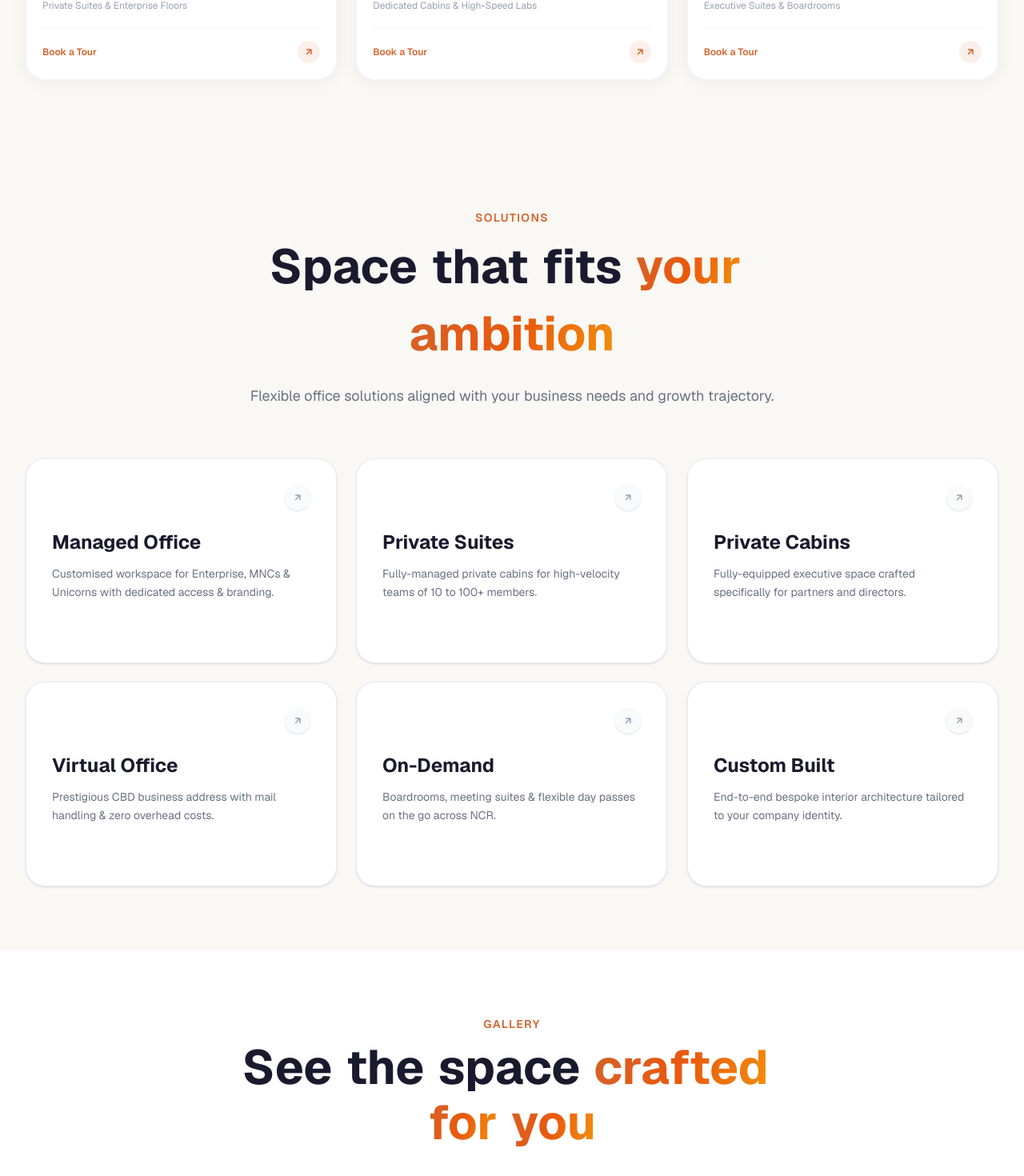
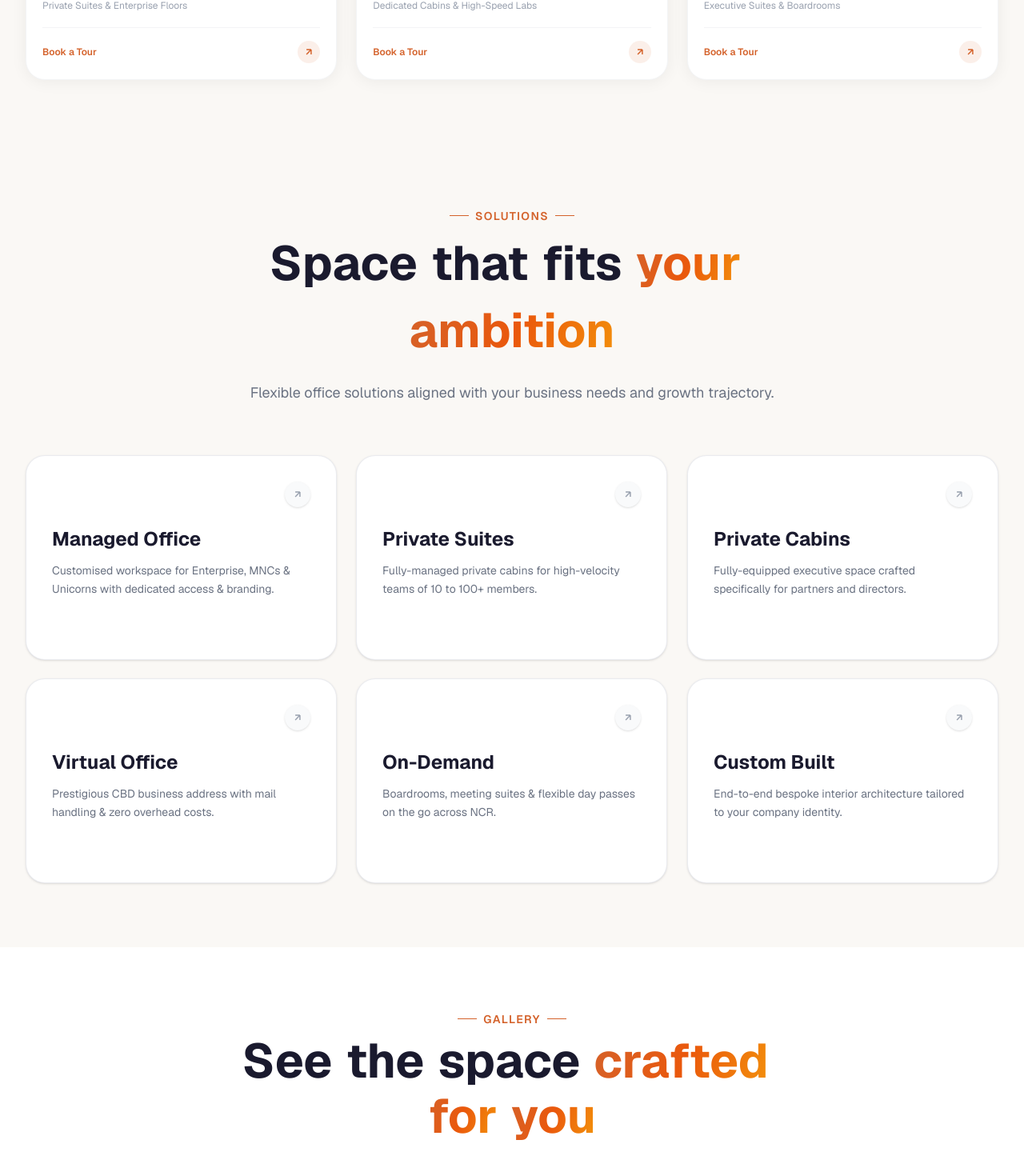
Before and after one commit to Comptech-Enterprises/onwards-website, a Next.js app: page / in a window 1280 px wide. Shown: the part 1734-3204 px from the top of the page at 80% size. Built offline with nearby package versions, Linux system fonts and the light colour scheme.

Commit message:
Revert "chore: unify Solutions and Gallery eyebrow style to match Locations"
This reverts commit 7bad94ed5be0d58c6446334079bf65530404c73a.

```diff
--- a/src/app/page.tsx
+++ b/src/app/page.tsx
@@ -1232,8 +1232,9 @@ export default function Home() {
         <div className="max-w-7xl mx-auto px-6 lg:px-8">
           <div className="max-w-3xl mx-auto text-center mb-16">
             <Reveal>
-              <span className="text-[#d4622b] text-sm font-semibold tracking-widest uppercase">
-                Solutions
+              <span className="text-[#d4622b] text-sm font-semibold tracking-widest uppercase flex items-center justify-center gap-2">
+                <span className="w-6 h-px bg-[#d4622b]" /> Solutions
+                <span className="w-6 h-px bg-[#d4622b]" />
               </span>
             </Reveal>
             <AnimatedHeading
@@ -1274,8 +1275,9 @@ export default function Home() {
       <section className="py-16 lg:py-20 bg-white overflow-hidden">
         <div className="max-w-3xl mx-auto px-6 lg:px-8 mb-14 text-center">
           <Reveal>
-            <span className="text-[#d4622b] text-sm font-semibold tracking-widest uppercase">
-              Gallery
+            <span className="text-[#d4622b] text-sm font-semibold tracking-widest uppercase flex items-center justify-center gap-2">
+              <span className="w-6 h-px bg-[#d4622b]" /> Gallery
+              <span className="w-6 h-px bg-[#d4622b]" />
             </span>
           </Reveal>
           <AnimatedHeading
```
